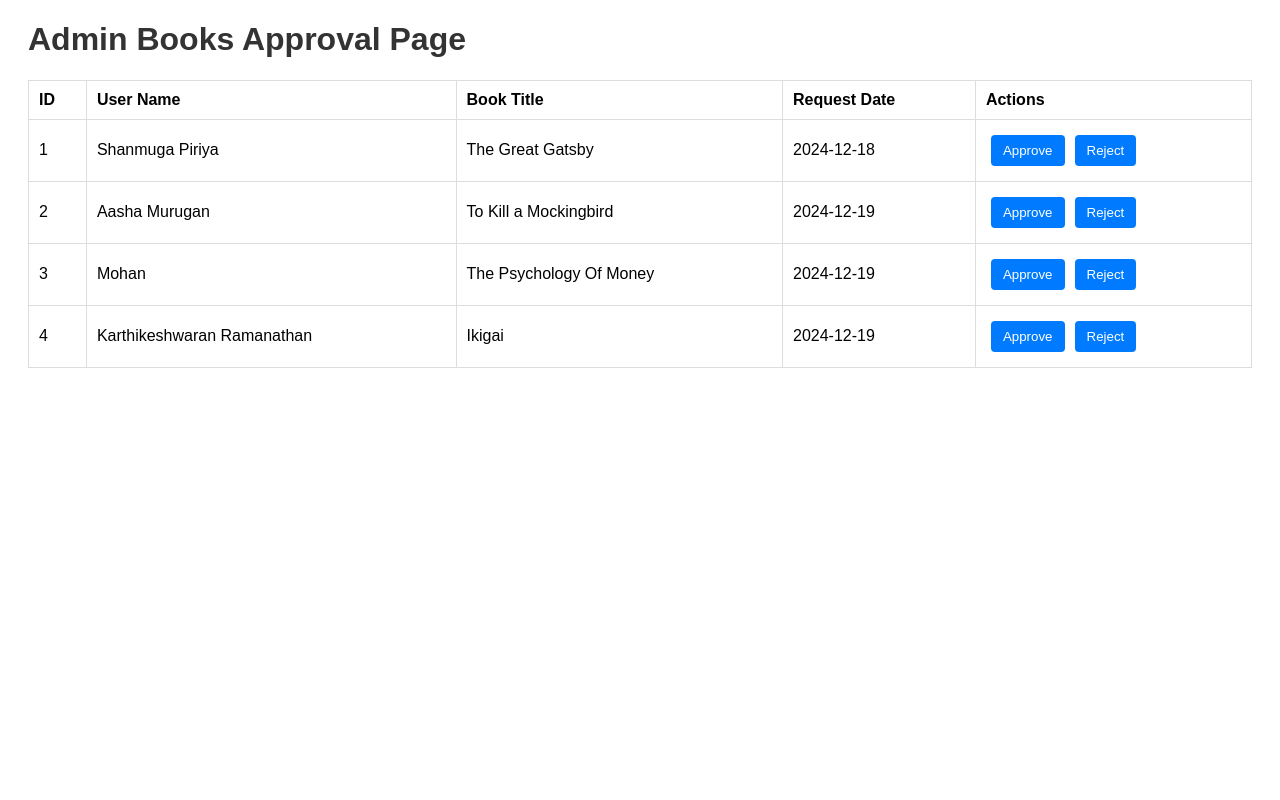
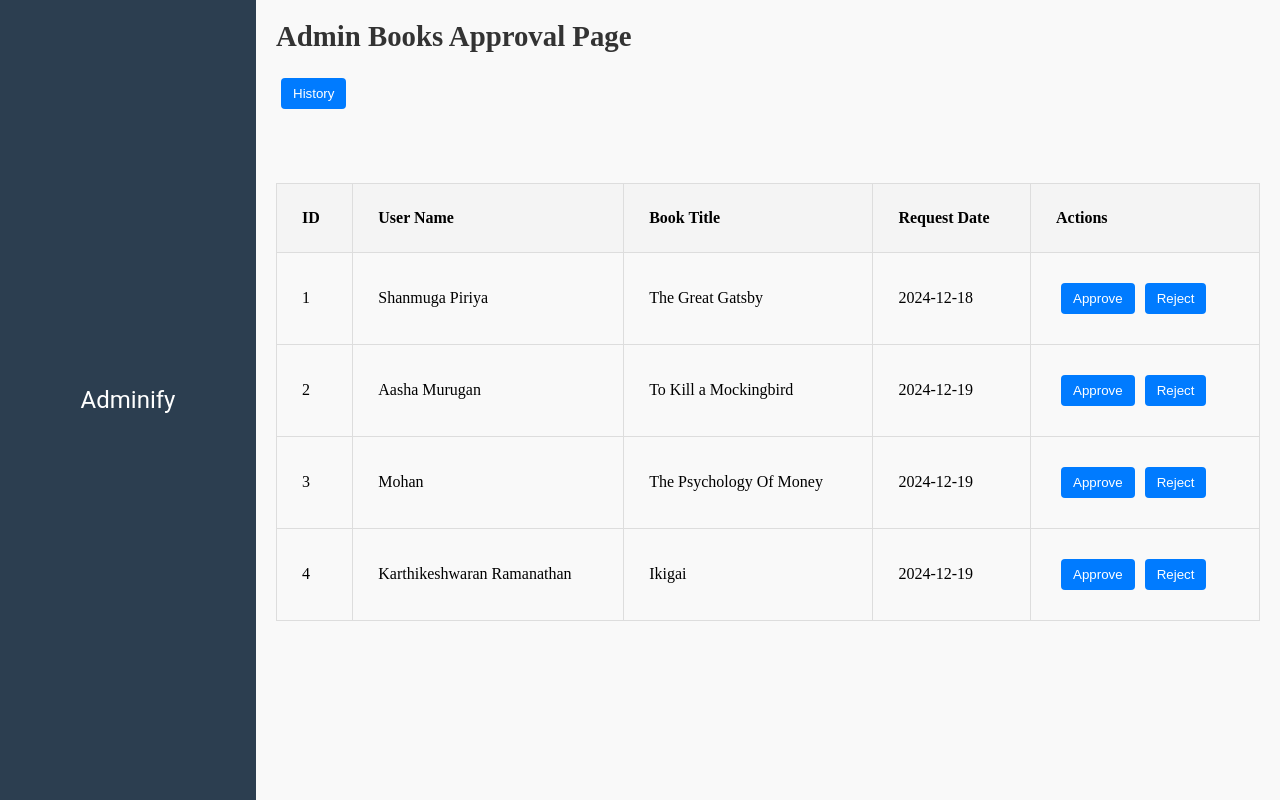
Before and after one commit to karthikesh75/adminify, a React (Create React App) app: page /adminbookpage in a window 1280 px wide. Built offline with nearby package versions, Linux system fonts and the light colour scheme.

Commit message:
PriyaHistoryfile

```diff
--- a/src/AdminBookPage.css
+++ b/src/AdminBookPage.css
@@ -1,25 +1,77 @@
+/* Reset margins and paddings */
+* {
+  margin: 0;
+  padding: 0;
+  box-sizing: border-box;
+}
+
+body, html {
+  height: 100%;
+}
+
 .admin-approval-page {
-    margin: 20px;
-    font-family: Arial, sans-serif;
+  display: flex;
+  height: 100vh; /* Full viewport height */
+  background-color: #f9f9f9; /* Optional */
+}
+
+.adminBookPage {
+  display: flex;
+  width: 100%;
+}
+
+/* Sidebar Styling */
+.sideHead {
+  width: 20%; /* Sidebar width */
+  background-color: #2c3e50;
+  color: white;
+  padding: 20px;
+  display: flex;
+  align-items: center;
+  justify-content: center;
+}
+
+/* Main Content Styling */
+.adminBookTable {
+  flex: 1;
+  padding: 20px;
+  overflow-y: auto; /* Allows scrolling if content overflows */
+}
+
+.adminBookTable h1 {
+  margin-bottom: 20px;
+  font-size: 1.8em;
+  color: #333;
 }
 
 table {
   width: 100%;
   border-collapse: collapse;
-    margin-top: 20px;
 }
 
 table th, table td {
-    padding: 10px;
+  padding: 25px;
   text-align: left;
   border: 1px solid #ddd;
 }
 
+table th {
+  background-color: #f4f4f4;
+}
+
 button {
-    margin-right: 5px;
   padding: 5px 10px;
+  margin: 0 5px;
+  border: none;
   cursor: pointer;
+  color: #fff;
+  background-color: #007bff;
+  border-radius: 3px;
 }
-  .heading1{
-    background:#f5a623;
+
+button:hover {
+  background-color: #0056b3;
 }
+table{
+  margin-top: 7%;
+}
--- a/src/AdminBookPage.jsx
+++ b/src/AdminBookPage.jsx
@@ -1,8 +1,11 @@
 import React, { useState, useEffect } from 'react';
 import "./AdminBookPage.css"
+import { Alert, Box, Typography } from '@mui/material';
+import { useNavigate } from 'react-router-dom';
+
 
 const AdminBooksApproval = () => {
-  // State to hold user requests
+
   const [requests, setRequests] = useState([]);
 
   // Fetch data (replace 'requests.json' with your JSON file or endpoint)
@@ -13,24 +16,96 @@ const AdminBooksApproval = () => {
       .catch(error => console.error('Error fetching requests:', error));
   }, []);
 
+  const [approve,setApprove]=useState(false)
+  const [reject,setReject]=useState(false)
   // Approve request handler
+  // const handleApprove = (id) => {
+  //   console.log(`Approved request with ID: ${id}`);
+  //   // Logic to approve the request (update state or backend if available)
+  //   setRequests(requests.filter(request => request.id !== id));
+  //   setApprove(true)
+  // };
+
+//   const handleApprove = (id) => {
+//   // Find the request details by ID
+//   const approvedRequest = requests.find(request => request.id === id);
+
+//   console.log(`Approved request with ID: ${id}`);
+//   // Logic to approve the request (update state or backend if available)
+//   setRequests(requests.filter(request => request.id !== id));
+//   setApprove(true);
+//   return approvedRequest;
+// };
+
+const [approvedRequests, setApprovedRequests] = useState([]);
+  const navigate = useNavigate();
+
   const handleApprove = (id) => {
+    const approvedRequest = requests.find(request => request.id === id);
     console.log(`Approved request with ID: ${id}`);
-    // Logic to approve the request (update state or backend if available)
+
+    // Update state and remove the request from the table
     setRequests(requests.filter(request => request.id !== id));
+
+    // Add to approvedRequests history
+    setApprovedRequests(prev => [...prev, approvedRequest]);
   };
+
+  const goToHistory = () => {
+    navigate('/HistoryPage', { state: { approvedRequests } });
+  };
+
+
+
+// console.log(approvedRequest,"approvedRequest")
 
   // Reject request handler
   const handleReject = (id) => {
     console.log(`Rejected request with ID: ${id}`);
     // Logic to reject the request
     setRequests(requests.filter(request => request.id !== id));
+    setReject(true)
+  };
+
+  const handleDeleteSuccessClosed = () => {
+    setApprove(false);
+    setReject(false);
   };
 
   return (
+    <>
     <div className="admin-approval-page">
+  <Box className="adminBookPage">
+    <Box className="sideHead">
+      <Typography variant="h5">Adminify</Typography>
+    </Box>
+    <Box className="adminBookTable">
+      {approve && (
+          <Alert
+            severity="success"
+           style={{  position: "absolute",
+                     width: "15vw",
+                     right: "20px",
+                    backgroundColor:"#52cd57"}}
+            onClose={handleDeleteSuccessClosed}
+          >
+            Request approved successfully!
+          </Alert>
+        )}
+         {reject && (
+          <Alert
+            severity="error"
+           style={{  position: "absolute",
+                     width: "15vw",
+                     right: "20px",}}
+            onClose={handleDeleteSuccessClosed}
+          >
+            Request rejected successfully!
+          </Alert>
+        )}
       <h1>Admin Books Approval Page</h1>
-      <table border="1">
+      <button onClick={goToHistory}>History</button>
+      <table>
         <thead>
           <tr>
             <th>ID</th>
@@ -49,7 +124,9 @@ const AdminBooksApproval = () => {
                 <td>{request.bookTitle}</td>
                 <td>{request.requestDate}</td>
                 <td>
+                  {/* <button onClick={() => handleApprove(request.id)}>Approve</button> */}
                   <button onClick={() => handleApprove(request.id)}>Approve</button>
+
                   <button onClick={() => handleReject(request.id)}>Reject</button>
                 </td>
               </tr>
@@ -61,7 +138,11 @@ const AdminBooksApproval = () => {
           )}
         </tbody>
       </table>
-    </div>
+    </Box>
+  </Box>
+</div>
+
+    </>
   );
 };
 
--- /dev/null
+++ b/src/HistoryFile.jsx
@@ -0,0 +1,84 @@
+// import React, { useEffect, useState } from 'react'
+// import { useLocation } from 'react-router-dom';
+
+// const HistoryFile = () => {
+//   const location = useLocation();
+//   const  approvedRequest  = location.state ;
+//   console.log(approvedRequest,"approvedRequest")
+//   const [approvedRequests, setApprovedRequests] = useState([]);
+
+
+//   localStorage.setItem('approvedRequests', JSON.stringify(approvedRequests));
+//   const storedRequests = JSON.parse(localStorage.getItem('approvedRequests')) || [];
+//   setApprovedRequests(storedRequests);
+
+
+//   console.log(approvedRequests,"approvedRequests")
+//   return (
+//     <>
+//         <div>
+//       <h1>Approved Requests History</h1>
+//       {approvedRequests.length > 0 ? (
+//         <ul>
+//           {approvedRequests.map((request, index) => (
+//             <li key={index}>
+//               <p><strong>User Name:</strong> {request.userName}</p>
+//               <p><strong>Book Title:</strong> {request.bookTitle}</p>
+//               <p><strong>Request Date:</strong> {request.requestDate}</p>
+//             </li>
+//           ))}
+//         </ul>
+//       ) : (
+//         <p>No approved requests yet.</p>
+//       )}
+//     </div>
+//     </>
+//   )
+// }
+
+// export default HistoryFile
+
+
+
+
+import React, { useEffect, useState } from 'react';
+import { useLocation } from 'react-router-dom';
+
+const HistoryFile = () => {
+  const location = useLocation();
+  const approvedRequest = location.state; // This is the newly approved request
+  const [approvedRequests, setApprovedRequests] = useState([]);
+  useEffect(() => {
+    const storedRequests = JSON.parse(localStorage.getItem('approvedRequests')) || [];
+    setApprovedRequests(storedRequests);
+  }, []);
+
+  useEffect(() => {
+    if (approvedRequest) {
+      const updatedRequests = [...approvedRequests, approvedRequest];
+      setApprovedRequests(updatedRequests);
+      localStorage.setItem('approvedRequests', JSON.stringify(updatedRequests));
+    }
+  }, [approvedRequest]);
+
+  return (
+    <div>
+      <h1>Approved Requests History</h1>
+      {approvedRequests.length > 0 ? (
+        <ul>
+          {approvedRequests.map((request, index) => (
+            <li key={index}>
+              <p><strong>User Name:</strong> {request.userName}</p>
+              <p><strong>Book Title:</strong> {request.bookTitle}</p>
+              <p><strong>Request Date:</strong> {request.requestDate}</p>
+            </li>
+          ))}
+        </ul>
+      ) : (
+        <p>No approved requests yet.</p>
+      )}
+    </div>
+  );
+};
+
+export default HistoryFile;
--- a/src/RouterFile.jsx
+++ b/src/RouterFile.jsx
@@ -4,6 +4,7 @@ import LoginPage from "./LoginPage";
 import AdminBookPage from "./AdminBookPage";
 import EmployeeBooksPage from "./EmployeeBooksPage";
 import HomePage from "./HomePage";
+import HistoryFile from "./HistoryFile";
 
 
 const RouterFile = () => {
@@ -17,6 +18,8 @@ const RouterFile = () => {
           <Route path="/employeebookspage" element={< EmployeeBooksPage/>} />
 
           <Route path="/HomePage" element={<HomePage />} />
+          <Route path="/HistoryPage" element={<HistoryFile />} />
+
           {/* <Route path="/login" element={<LoginPage />} />
         <Route path="/register" element={<RegisterPage />} /> */}
         </Routes>
```
Also changed, not shown: 1 other file (tests, documents, lock files or other folders). Lines whose indentation alone changed are shown as unchanged.
